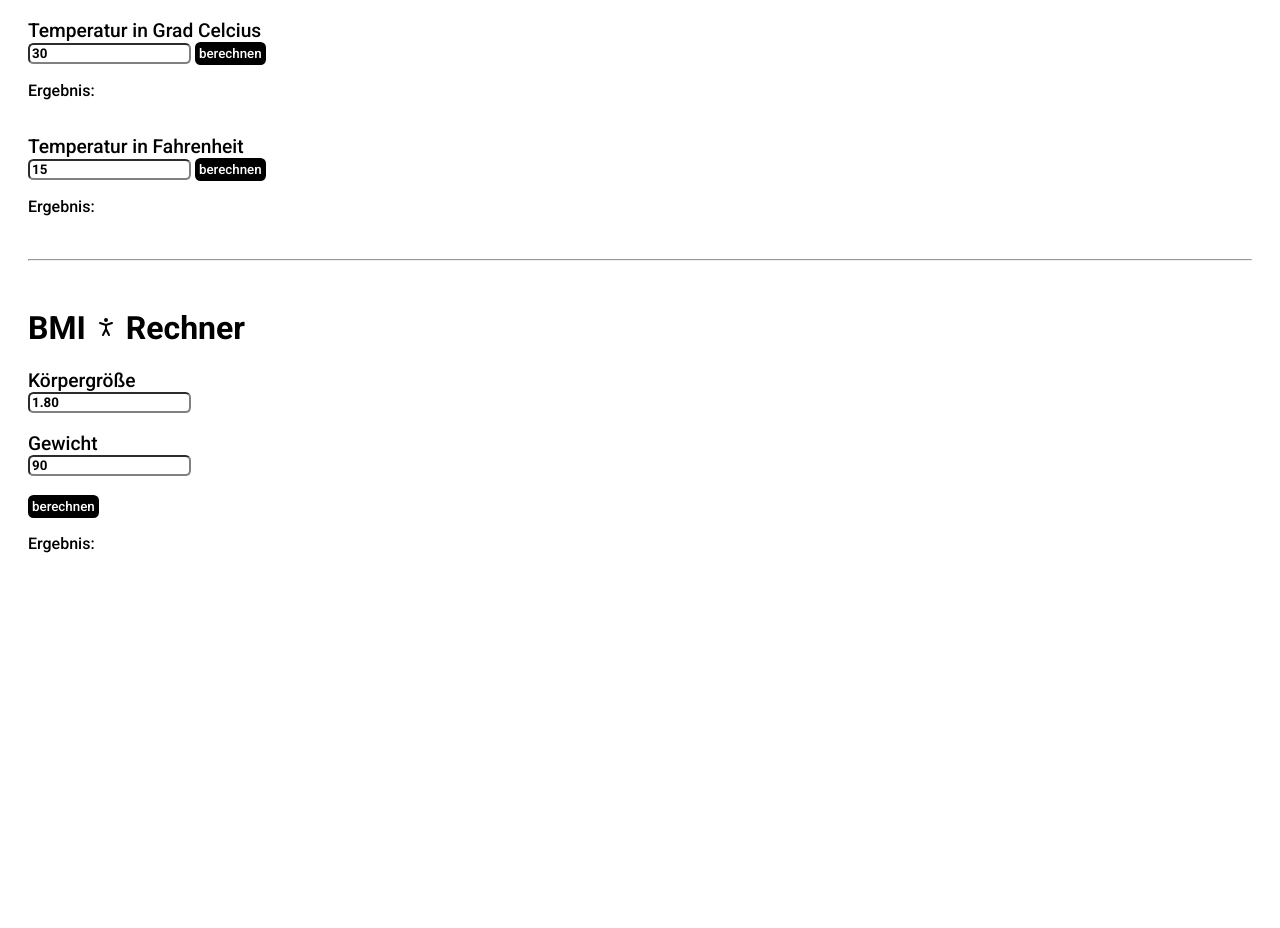
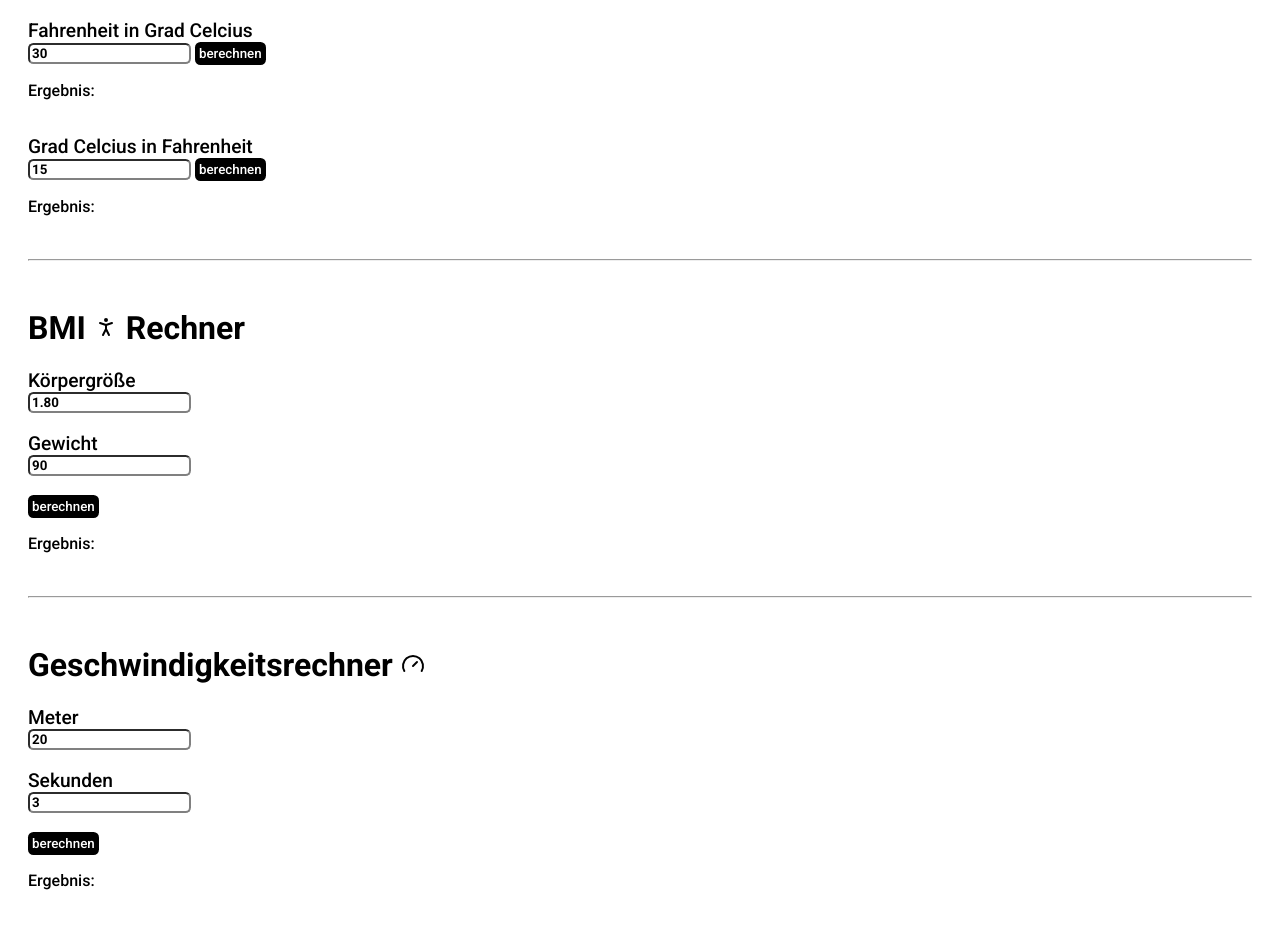
Before and after one commit to codepat228/website, a plain HTML site: page index.html in a window 1280 px wide. Shown: the part 90-1018 px from the top of the page. Before the commit the page ends 800 px from the top, so only its background shows below. Drawn offline with nearby package versions, Linux system fonts and the light colour scheme.

Commit message:
Website codepat

```diff
--- a/index.html
+++ b/index.html
@@ -22,7 +22,7 @@
         Temperatur <i data-lucide="thermometer"></i> Rechner
     </h1>
     <!-- celcius->fahrenheit -->
-    <label for="celcius">Temperatur in Grad Celcius</label>
+    <label for="celcius">Fahrenheit in Grad Celcius</label>
     <br>
     <input value="30" type="number" id="celcius" min="0" />
     <button onclick="celcius_zu_fahrenheit()" type="button">berechnen</button>
@@ -32,7 +32,7 @@
     </p>
     <br>
     <!--- fahrenheit->celcius -->
-    <label for="fahrenheit">Temperatur in Fahrenheit</label>
+    <label for="fahrenheit">Grad Celcius in Fahrenheit</label>
     <br>
     <input value="15" type="number" id="fahrenheit" min="0" />
     <button onclick="fahrenheit_zu_celcius()" type="button">berechnen</button>
@@ -59,14 +59,40 @@
     <br>
     <br>
     <button onclick="bmi()" type="button">berechnen</button>
-
     <p>
         Ergebnis: <span id="bmi"> </span>
+    </p>
+    <br>
+    <hr>
+    <br>
+    <!-- geschwindigkeitsrechner -->
+    <h1>
+        Geschwindigkeitsrechner <i data-lucide="gauge"></i>
+    </h1>
+    <label for="meter">Meter</label>
+    <br>
+    <input value="20" type="number" id="meter" min="0" />
+    <br>
+    <br>
+    <label for="sekunden">Sekunden</label>
+    <br>
+    <input value="3" type="number" id="sekunden" min="0" />
+    <br>
+    <br>
+    <button onclick="geschwindigkeit()" type="button">berechnen</button>
+    <p>
+        Ergebnis: <span id="geschwindigkeit"></span>
     </p>
 </body>
 <!--- icons -->
 <script src="https://unpkg.com/lucide@latest"></script>
 <script>
     lucide.createIcons();
+
+
+
+
+
 </script>
+
 </html>
--- a/script.js
+++ b/script.js
@@ -23,3 +23,13 @@ function bmi() {
     var ergebnis = document.getElementById("bmi")
     ergebnis.innerText = bmi
 }
+
+function geschwindigkeit() {
+    var meter = document.getElementById("meter").value
+    var sekunden = document.getElementById("sekunden").value
+
+    var geschwindigkeit = meter / sekunden * 3.6
+
+    var ergebnis = document.getElementById("geschwindigkeit")
+    ergebnis.innerText = geschwindigkeit
+}
```
